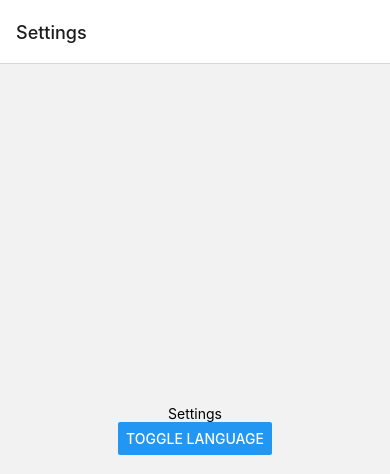
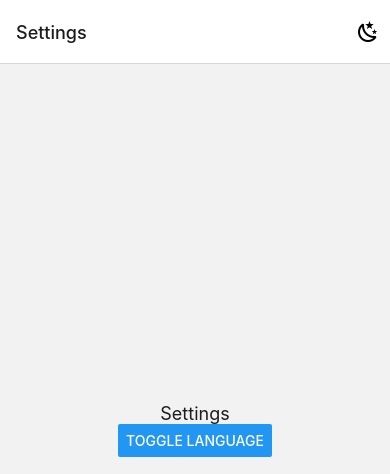
Before and after one commit to theintelligentguy/ReachNewsPOC, a React Native app: screen /Settings in a window 390 px wide. Shown: the top 474 px of the page. Built offline with nearby package versions, Linux system fonts and the light colour scheme; no server answers.

Commit message:
fix: Dark Theme

```diff
--- a/App.tsx
+++ b/App.tsx
@@ -1,37 +1,60 @@
-// App.tsx
-
-import React, { useState } from 'react';
-import { TouchableOpacity, StyleSheet } from 'react-native';
+import React, { createContext, useState, useContext } from 'react';
 import { NavigationContainer, DefaultTheme, DarkTheme, ThemeProvider } from '@react-navigation/native';
 import { createStackNavigator } from '@react-navigation/stack';
-import { createBottomTabNavigator } from '@react-navigation/bottom-tabs';
+import { createBottomTabNavigator } from '@react-navigation/bottom-tabs'; // Add this import
+import { useTranslation } from 'react-i18next';
+import { MaterialCommunityIcons } from '@expo/vector-icons';
 import MainScreen from './screens/MainScreen';
 import DetailScreen from './screens/DetailScreen';
 import SettingsScreen from './screens/SettingsScreen';
-import { useTranslation } from 'react-i18next';
-import { MaterialCommunityIcons } from '@expo/vector-icons';
-import './src/i18n';
+import { TouchableOpacity, StyleSheet } from 'react-native';
 
 const Stack = createStackNavigator();
-const Tab = createBottomTabNavigator();
+const Tab = createBottomTabNavigator(); // Create the bottom tab navigator
+
+// Define the context for dark mode
+const DarkModeContext = createContext<{ isDarkMode: boolean; toggleDarkMode: () => void }>({
+  isDarkMode: false,
+  toggleDarkMode: () => {},
+});
+
+// Custom hook to use the dark mode context
+const useDarkMode = () => useContext(DarkModeContext);
+
+// Component for toggling dark mode
+const ToggleDarkModeButton: React.FC = () => {
+  const { isDarkMode, toggleDarkMode } = useDarkMode();
+
+  return (
+    <TouchableOpacity onPress={toggleDarkMode} style={styles.buttonContainer}>
+      <MaterialCommunityIcons
+        name={isDarkMode ? 'weather-sunny' : 'weather-night'}
+        style={[styles.icon, { color: isDarkMode ? 'white' : 'black' }]}
+      />
+    </TouchableOpacity>
+  );
+};
 
 const App: React.FC = () => {
+  const { t } = useTranslation();
   const [isDarkMode, setIsDarkMode] = useState(false);
-  const { t } = useTranslation();
 
+  // Toggle function for dark mode
   const toggleDarkMode = () => {
-    setIsDarkMode(!isDarkMode);
+    setIsDarkMode((prevMode) => !prevMode);
   };
 
+  // Set the theme based on dark mode state
   const theme = isDarkMode ? DarkTheme : DefaultTheme;
 
   return (
+    <DarkModeContext.Provider value={{ isDarkMode, toggleDarkMode }}>
       <ThemeProvider value={theme}>
         <NavigationContainer theme={theme}>
           <Stack.Navigator>
             <Stack.Screen
               name="Home"
-            component={TabNavigator}
+              component={TabNavigator} // Use the TabNavigator component here
               options={{
                 headerShown: false,
               }}
@@ -40,33 +63,42 @@ const App: React.FC = () => {
           </Stack.Navigator>
         </NavigationContainer>
       </ThemeProvider>
+    </DarkModeContext.Provider>
   );
 };
 
+// Define your TabNavigator component
 const TabNavigator: React.FC = () => {
   const { t } = useTranslation();
+  const { isDarkMode, toggleDarkMode } = useDarkMode(); // Use the useDarkMode hook to access dark mode state and toggle function
 
   return (
     <Tab.Navigator>
       <Tab.Screen
         name={t('News')}
         component={MainScreen}
-        options={{
+        options={({ navigation }) => ({
           tabBarLabel: t('News'),
           tabBarIcon: ({ color, size }) => (
             <MaterialCommunityIcons name="newspaper" color={color} size={size} />
           ),
-        }}
+          headerRight: () => (
+            <ToggleDarkModeButton /> // Add the dark mode toggle button to the header of the News tab
+          ),
+        })}
       />
       <Tab.Screen
         name={t('Settings')}
         component={SettingsScreen}
-        options={{
+        options={({ navigation }) => ({
           tabBarLabel: t('Settings'),
           tabBarIcon: ({ color, size }) => (
             <MaterialCommunityIcons name="cog" color={color} size={size} />
           ),
-        }}
+          headerRight: () => (
+            <ToggleDarkModeButton /> // Add the dark mode toggle button to the header of the Settings tab
+          ),
+        })}
       />
     </Tab.Navigator>
   );
--- a/screens/MainScreen.tsx
+++ b/screens/MainScreen.tsx
@@ -1,9 +1,11 @@
 import React, { useState, useEffect } from 'react';
-import { View, Text, FlatList, TextInput, RefreshControl, Image, TouchableOpacity } from 'react-native';
+import { View, Text, FlatList, TextInput, RefreshControl, Image, TouchableOpacity, TextStyle } from 'react-native';
 import { useTranslation } from 'react-i18next';
+import { useTheme } from '@react-navigation/native'; // Import useTheme hook
 
 const MainScreen: React.FC<{ navigation: any }> = ({ navigation }) => {
   const { t } = useTranslation(); // Translation hook
+  const { colors } = useTheme(); // Access the current theme colors
 
   const [news, setNews] = useState<any[]>([]);
   const [searchTerm, setSearchTerm] = useState('');
@@ -31,23 +33,29 @@ const MainScreen: React.FC<{ navigation: any }> = ({ navigation }) => {
 
   const renderNewsItem = ({ item }: { item: any }) => (
     <TouchableOpacity onPress={() => navigation.navigate('Detail', { newsItem: item })}>
-
       <View style={{ padding: 10, borderBottomWidth: 1, borderBottomColor: '#ccc' }}>
         <Image source={{ uri: item.urlToImage }} style={{ width: 100, height: 100 }} />
-        <Text style={{ fontSize: 16, fontWeight: 'bold' }}>{item.title}</Text>
-        <Text>{item.description}</Text>
+        <Text style={{ fontSize: 16, fontWeight: 'bold', color: colors.text }}>{item.title}</Text>
+        <Text style={{ color: colors.text }}>{item.description}</Text>
       </View>
     </TouchableOpacity>
   );
 
   return (
     <View>
-      <TextInput
-        placeholder={t('Search news...')} // Translate the placeholder text
-        value={searchTerm}
-        onChangeText={setSearchTerm}
-        style={{ padding: 10, borderBottomWidth: 1, borderBottomColor: '#ccc' }}
-      />
+     <TextInput
+  placeholder={t('Search news...')} // Translate the placeholder text
+  value={searchTerm}
+  onChangeText={setSearchTerm}
+  style={{
+    padding: 10,
+    borderBottomWidth: 1,
+    borderBottomColor: '#ccc',
+    color: colors.text,  opacity: 0.6
+  }}
+  placeholderTextColor={`rgba(${colors.text}, 0.2)`} // Set placeholder text color with opacity
+    />
+
       <FlatList
         data={news.filter(item => item.title.toLowerCase().includes(searchTerm.toLowerCase()))}
         renderItem={renderNewsItem}
--- a/screens/SettingsScreen.tsx
+++ b/screens/SettingsScreen.tsx
@@ -1,9 +1,11 @@
 import React, { useState } from 'react';
-import { View, Text, Button } from 'react-native';
+import { View, Text, Button, StyleSheet } from 'react-native';
 import { useTranslation } from 'react-i18next'; // Import translation hook
+import { useTheme } from '@react-navigation/native'; // Import useTheme hook
 
 const SettingsScreen: React.FC = () => {
   const { t, i18n } = useTranslation(); // Translation hook
+  const { colors } = useTheme(); // Access theme colors
   const [language, setLanguage] = useState('en');
 
   const toggleLanguage = () => {
@@ -13,11 +15,22 @@ const SettingsScreen: React.FC = () => {
   };
 
   return (
-    <View style={{ flex: 1, justifyContent: 'center', alignItems: 'center' }}>
-      <Text>{t('Settings')}</Text>
+    <View style={styles.container}>
+      <Text style={[styles.settingsText, { color: colors.text }]}>{t('Settings')}</Text>
       <Button title={t('Toggle Language')} onPress={toggleLanguage} />
     </View>
   );
 };
 
+const styles = StyleSheet.create({
+  container: {
+    flex: 1,
+    justifyContent: 'center',
+    alignItems: 'center',
+  },
+  settingsText: {
+    fontSize: 18,
+  },
+});
+
 export default SettingsScreen;
```
Also changed, not shown: styles/DarkModeContext.tsx (added, +37 -0 lines), 1 other file (tests, documents, lock files or other folders). Lines whose indentation alone changed are shown as unchanged.
